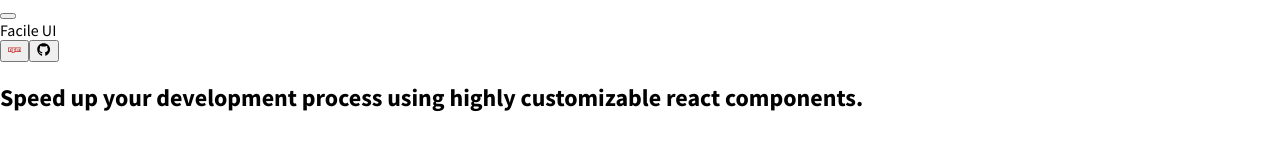
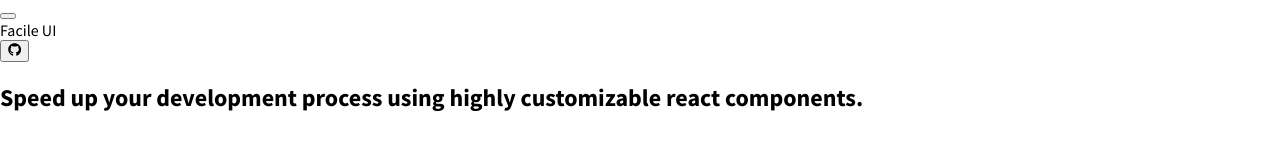
Before and after one commit to Amaury-Vasquez/amvas-ui, a Next.js app: page / in a window 1280 px wide. Shown: the top 160 px of the page. Built offline with nearby package versions, Linux system fonts and the light colour scheme.

Commit message:
remove npm link, add icon button link component

```diff
--- a/components/AppLayout/HeaderLinks.tsx
+++ b/components/AppLayout/HeaderLinks.tsx
@@ -1,16 +1,17 @@
 import { FC } from 'react';
 import Link from 'next/link';
 import { FaGithub, FaNpm } from 'react-icons/fa';
-import { IconButton } from '../IconButton';
+import { IconButtonLink } from '@/components';
 
 const HeaderLinks: FC = () => (
   <div className="flex h-full w-fit px-4 items-center justify-center gap-2">
-    <Link target="_blank" href="https://www.npmjs.com/">
-      <IconButton className="w-8 h-8" Icon={FaNpm} iconColor="#c53635" />
-    </Link>
-    <Link target="_blank" href="https://github.com/Amaury-Vasquez/facile-ui">
-      <IconButton className="w-8 h-8" Icon={FaGithub} iconColor="#000" />
-    </Link>
+    <IconButtonLink
+      className="w-10 h-10"
+      Icon={FaGithub}
+      iconColor="#000"
+      target="_blank"
+      href="https://github.com/Amaury-Vasquez/facile-ui"
+    />
   </div>
 );
 
```
